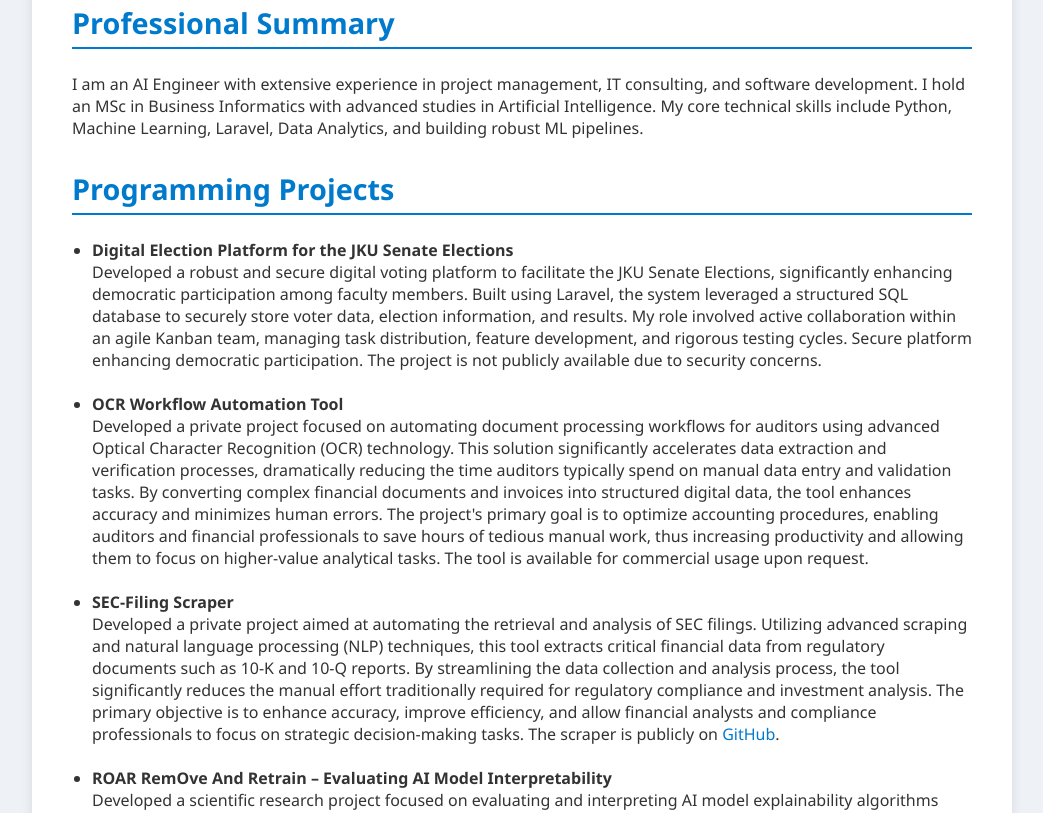
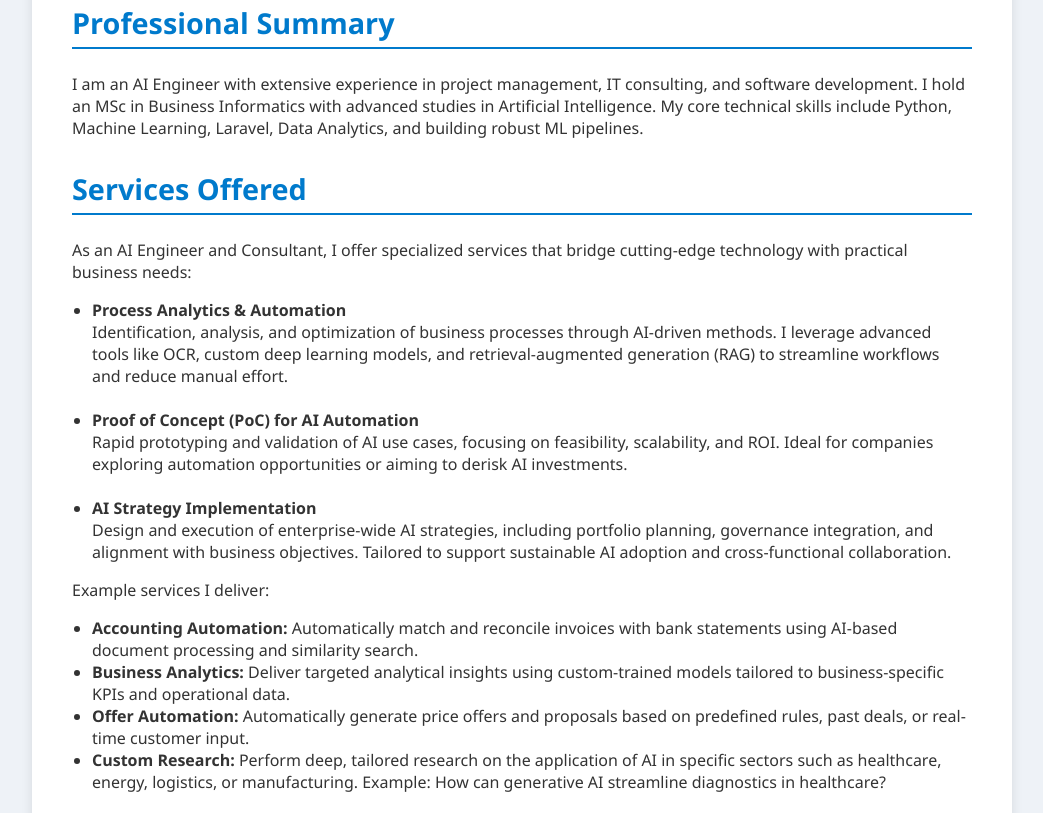
Before and after one commit to ViktorLor/ViktorLor.github.io, a plain HTML site: page index.html in a window 1280 px wide. Shown: the part 217-1030 px from the top of the page, without its empty margins (118-1161 px from the left). Drawn offline with Linux system fonts and the light colour scheme.

Commit message:
Updated Project

```diff
--- a/index.html
+++ b/index.html
@@ -81,6 +81,47 @@
     </section>
 
     <section>
+        <h2>Services Offered</h2>
+        <p>As an AI Engineer and Consultant, I offer specialized services that bridge cutting-edge technology with
+            practical business needs:</p>
+        <ul>
+            <li><strong>Process Analytics & Automation</strong><br>
+                Identification, analysis, and optimization of business processes through AI-driven methods. I leverage
+                advanced tools like OCR, custom deep learning models, and retrieval-augmented generation (RAG) to
+                streamline workflows and reduce manual effort.
+            </li>
+            <br>
+            <li><strong>Proof of Concept (PoC) for AI Automation</strong><br>
+                Rapid prototyping and validation of AI use cases, focusing on feasibility, scalability, and ROI. Ideal
+                for companies exploring automation opportunities or aiming to derisk AI investments.
+            </li>
+            <br>
+            <li><strong>AI Strategy Implementation</strong><br>
+                Design and execution of enterprise-wide AI strategies, including portfolio planning, governance
+                integration, and alignment with business objectives. Tailored to support sustainable AI adoption and
+                cross-functional collaboration.
+            </li>
+        </ul>
+        <p>Example services I deliver:</p>
+        <ul>
+            <li><strong>Accounting Automation:</strong> Automatically match and reconcile invoices with bank statements
+                using AI-based document processing and similarity search.
+            </li>
+            <li><strong>Business Analytics:</strong> Deliver targeted analytical insights using custom-trained models
+                tailored to business-specific KPIs and operational data.
+            </li>
+            <li><strong>Offer Automation:</strong> Automatically generate price offers and proposals based on predefined
+                rules, past deals, or real-time customer input.
+            </li>
+            <li><strong>Custom Research:</strong> Perform deep, tailored research on the application of AI in specific
+                sectors such as healthcare, energy, logistics, or manufacturing. Example: How can generative AI
+                streamline diagnostics in healthcare?
+            </li>
+        </ul>
+    </section>
+
+
+    <section>
         <h2>Programming Projects</h2>
         <ul>
             <li><strong>Digital Election Platform for the JKU Senate Elections</strong>
@@ -131,7 +172,8 @@
         <h2>Consulting Projects</h2>
         <ul>
             <li><strong>ERP Procurement & Evaluation – Logistics and Real Estate Sector</strong>
-                <br>Facilitated comprehensive ERP procurement initiatives in both a logistics company and the real estate
+                <br>Facilitated comprehensive ERP procurement initiatives in both a logistics company and the real
+                estate
                 sector. The process spanned end-to-end activities from process analysis to final vendor selection,
                 including the creation of RFIs and RFPs, vendor shortlisting, and offer evaluation. My consulting work
                 enabled clients to gain strategic clarity in their system architecture and select optimal ERP solutions
@@ -171,6 +213,15 @@
                 ERP system. The engagement involved stakeholder interviews, process mapping, and the development of
                 structured evaluation criteria tailored to industry-specific needs. This project ensured a more informed
                 ERP acquisition and reduced the risk of implementation misalignment.
+            </li>
+
+            <li><strong>AI Strategy Framework – Strategic Guidance for Enterprise AI Adoption</strong><br>
+                Developed a comprehensive decision-support framework for enterprise leaders to identify, evaluate, and
+                implement AI initiatives aligned with corporate strategy. The project involved a systematic literature
+                analysis, the integration of strategy, governance, and MLOps principles, and expert interviews across
+                consulting, banking, and manufacturing. The result was a structured methodology that reduces
+                implementation risks, supports cross-functional alignment, and enables scalable AI portfolios in complex
+                organizational settings.
             </li>
         </ul>
     </section>
```
